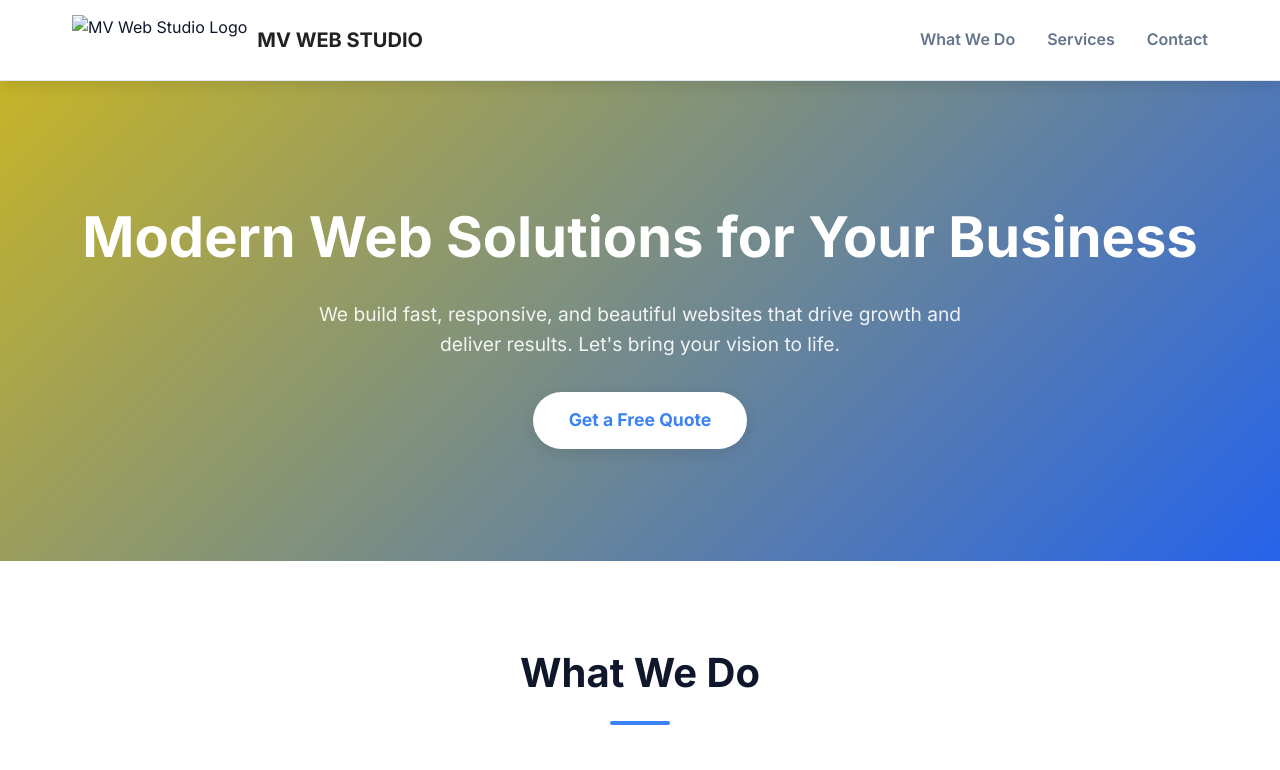
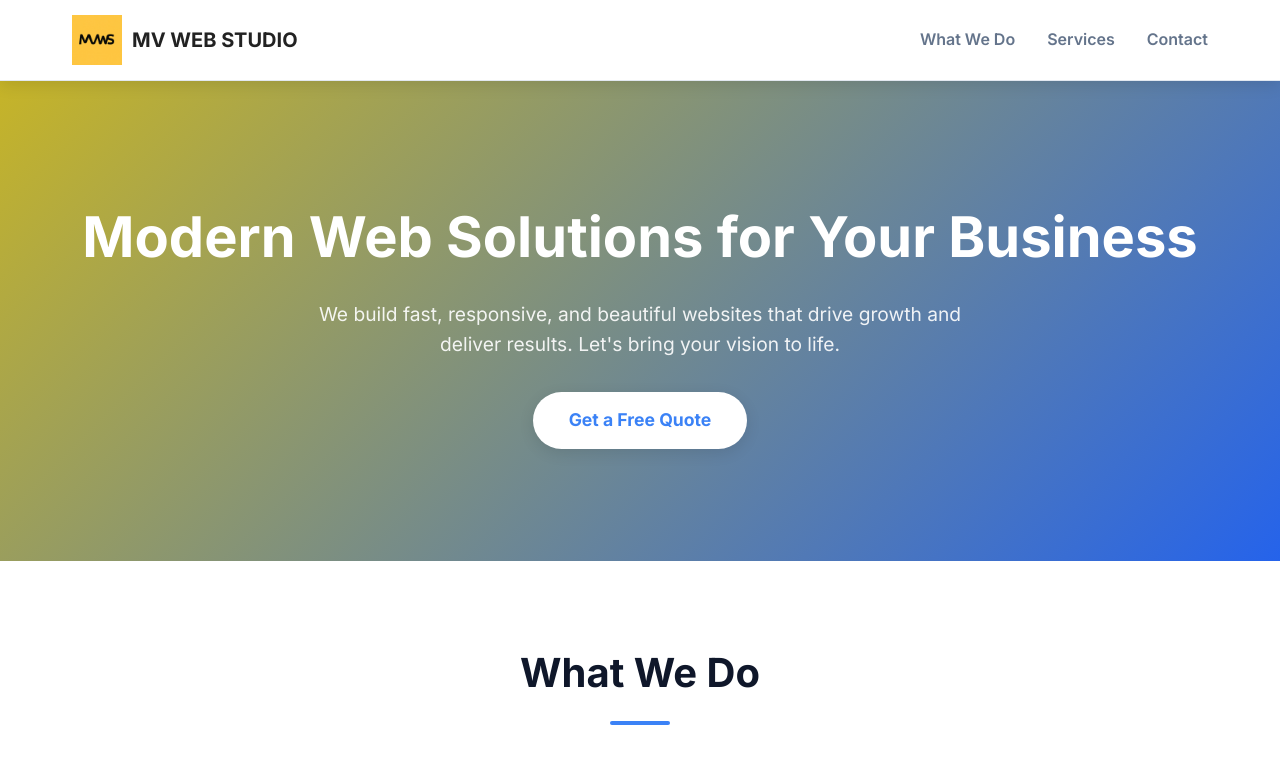
Before and after one commit to Jaguar1-alt/mv-web-studio, a plain HTML site: page index.html in a window 1280 px wide. Shown: the top 770 px of the page. Drawn offline with Linux system fonts and the light colour scheme.

Commit message:
Change logo image from logo.png to logo.jpg

```diff
--- a/index.html
+++ b/index.html
@@ -301,7 +301,7 @@
     <div class="container">
       <nav>
         <div class="logo">
-          <img src="logo.png" alt="MV Web Studio Logo">
+          <img src="logo.jpg" alt="MV Web Studio Logo">
              <span style="font-size:20px;">MV WEB STUDIO</span>
         </div>
         <div class="nav-links" id="navLinks">
```
